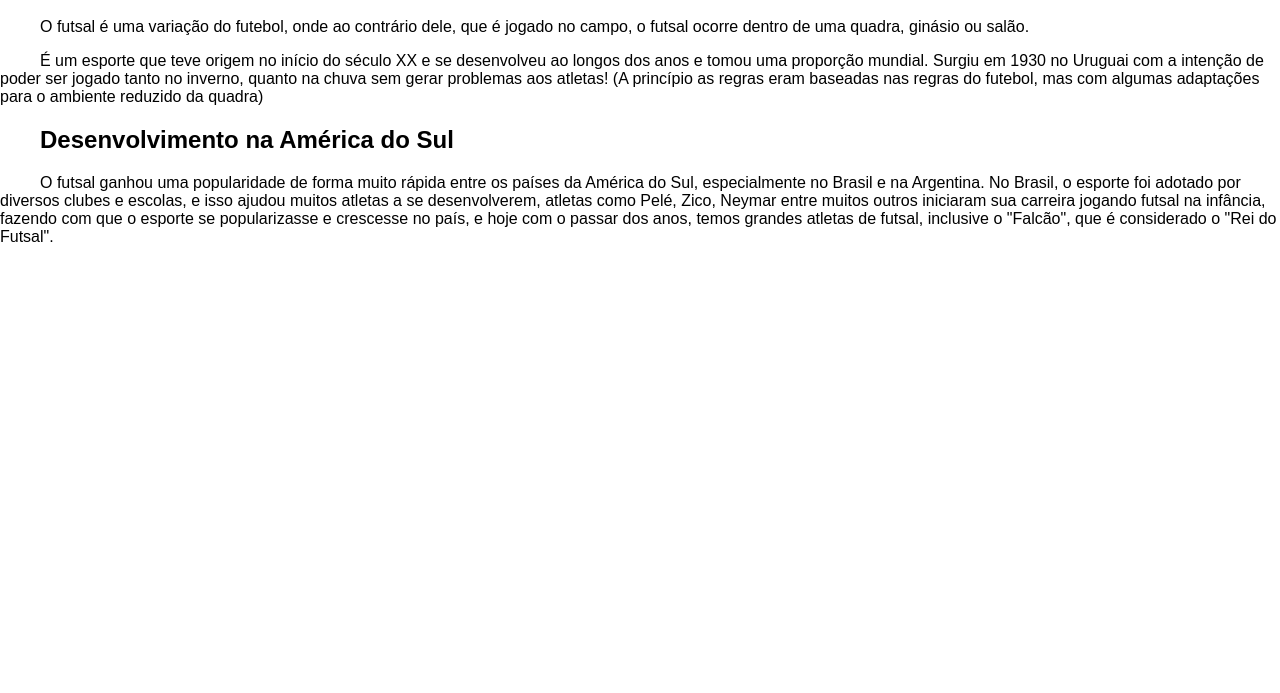
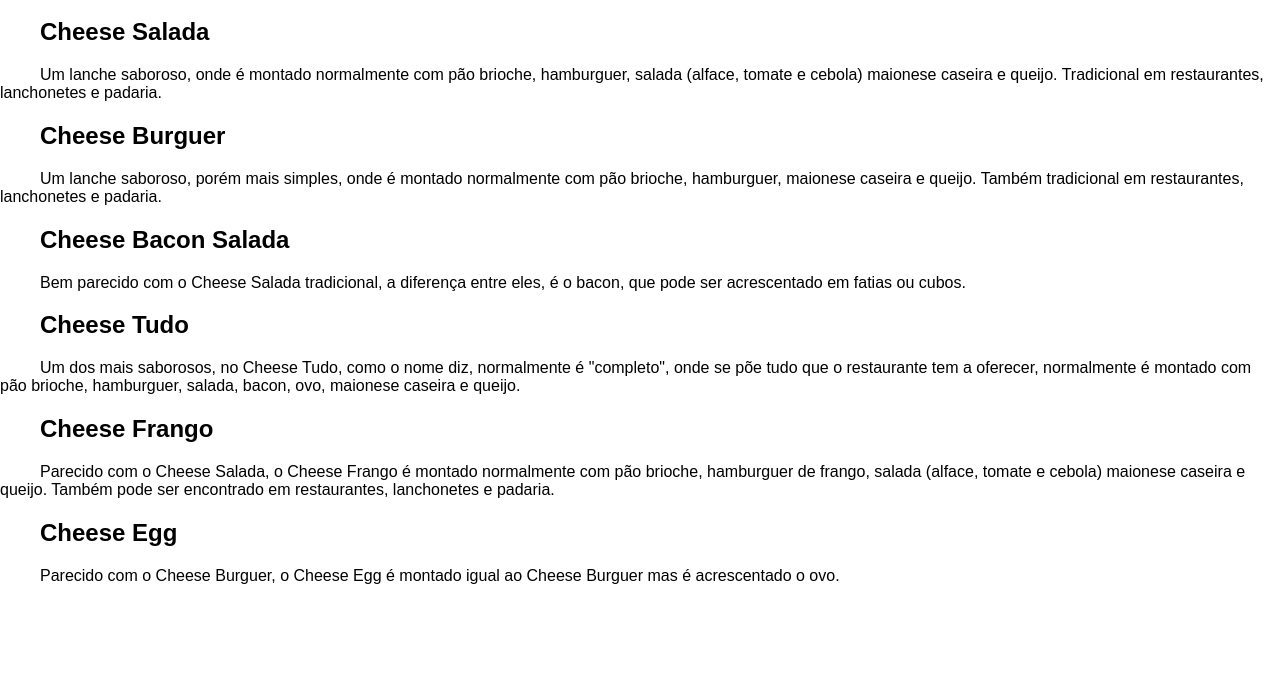
Before and after one commit to pietroalex4/site-html-css, a plain HTML site: page index.html in a window 1280 px wide. Shown: the part 107-800 px from the top of the page. Drawn offline with Linux system fonts and the light colour scheme; files that its build step writes are made by us from their sources.

Commit message:
Update index.html

```diff
--- a/index.html
+++ b/index.html
@@ -1,29 +1,59 @@
 <!DOCTYPE html>
 <html lang="pt-br">
 <head>
+    <meta charset="UTF-8">
+    <meta name="viewport" content="width=device-width, initial-scale=1.0">
+    <link rel="stylesheet" href="css/style.css">
+    <title>Trabalho 2</title>
+</head>
 <body>
-    <meta charset="UTF-8">
-    <meta name="viewport" content="width=devide-width, initial-scale=1.0">
-    <link rel="stylesheet" href="css/style.css">
-    <title> As 4 linhas do futebol e suas variações </title>
-    <head>
-    <div class="Container">
+    <header>
+        <h1>Tipos de Cheese Burguer</h1>
+    </header>
+    <main>
+        <div class="container">
 
-        <div class="Futsal">
-            <h1>Futsal: Origem</h1>
-            <p>O futsal é uma variação do futebol, onde ao contrário dele, que é jogado no campo, o futsal ocorre dentro de uma quadra, ginásio ou salão. </p>
-            <p>É um esporte que teve origem no início do século XX e se desenvolveu ao longos dos anos e tomou uma proporção mundial.
-                Surgiu em 1930 no Uruguai com a intenção de poder ser jogado tanto no inverno, quanto na chuva sem gerar problemas aos atletas!
-                (A princípio as regras eram baseadas nas regras do futebol, mas com algumas adaptações para o ambiente reduzido da quadra)
-                <h2>Desenvolvimento na América do Sul</h2>
-                <p>O futsal ganhou uma popularidade de forma muito rápida entre os países da América do Sul, especialmente no Brasil e na Argentina.
-                    No Brasil, o esporte foi adotado por diversos clubes e escolas, e isso ajudou muitos atletas a se desenvolverem, atletas como Pelé, Zico, Neymar entre muitos outros
-                    iniciaram sua carreira jogando futsal na infância, fazendo com que o esporte se popularizasse e crescesse no país, e hoje com o passar dos anos, temos grandes atletas de futsal, inclusive o "Falcão", que é considerado o "Rei do Futsal".
-                </p>
+        <div class="lanche">
+            <h2>Cheese Salada</h2>
+            <p>Um lanche saboroso, onde é montado normalmente com pão brioche, hamburguer, salada (alface, tomate e cebola)
+               maionese caseira e queijo. Tradicional em restaurantes, lanchonetes e padaria.
             </p>
         </div>
 
+        <div class="lanche">
+            <h2>Cheese Burguer</h2>
+            <p>Um lanche saboroso, porém mais simples, onde é montado normalmente com pão brioche, hamburguer,
+                maionese caseira e queijo. Também tradicional em restaurantes, lanchonetes e padaria.
+            </p>
+        </div>
 
-    </div>
-</head>
+        <div class="lanche">
+            <h2>Cheese Bacon Salada</h2>
+            <p>Bem parecido com o Cheese Salada tradicional, a diferença entre eles, é o bacon, que pode ser acrescentado em fatias ou cubos.
+            </p>
+        </div>
+
+        <div class="lanche">
+            <h2>Cheese Tudo</h2>
+            <p>Um dos mais saborosos, no Cheese Tudo, como o nome diz, normalmente é "completo", onde se põe tudo que o restaurante
+                tem a oferecer, normalmente é montado com pão brioche, hamburguer, salada, bacon, ovo, maionese caseira e queijo.
+            </p>
+        </div>
+
+        <div class="lanche">
+            <h2>Cheese Frango</h2>
+            <p>Parecido com o Cheese Salada, o Cheese Frango é montado normalmente com pão brioche, hamburguer de frango, salada (alface, tomate e cebola)
+                maionese caseira e queijo. Também pode ser encontrado em restaurantes, lanchonetes e padaria.
+            </p>
+        </div>
+
+        <div class="lanche">
+            <h2>Cheese Egg</h2>
+            <p>Parecido com o Cheese Burguer, o Cheese Egg é montado igual ao Cheese Burguer mas é acrescentado o ovo.
+            </p>
+        </div>
+
+        </div>
+    </main>
 </body>
+</html>
```
